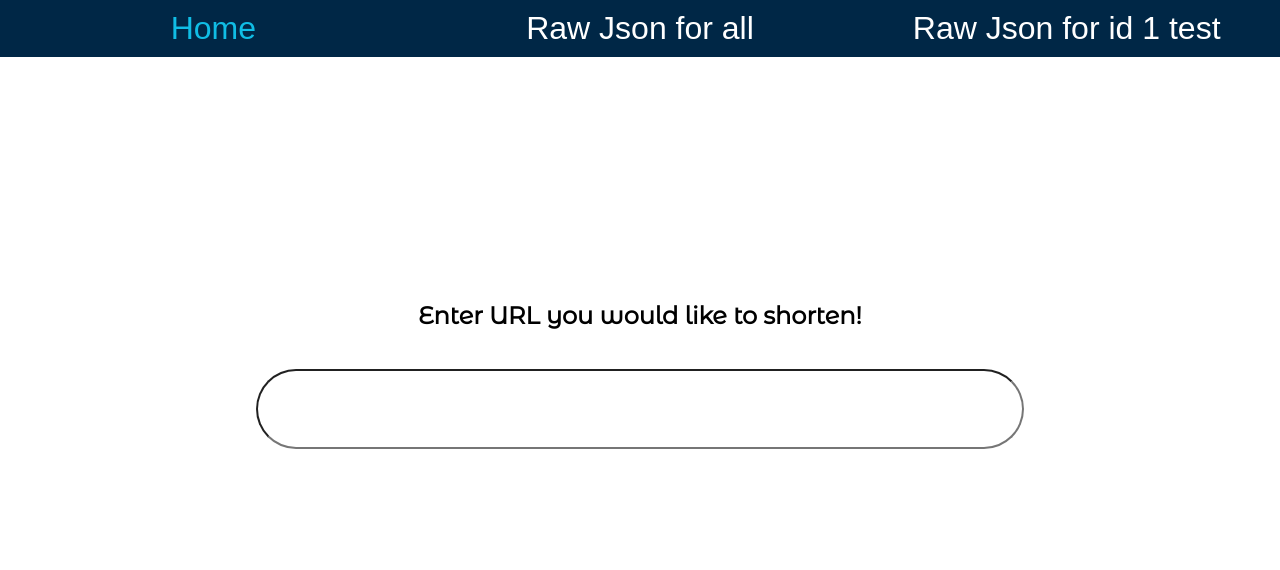
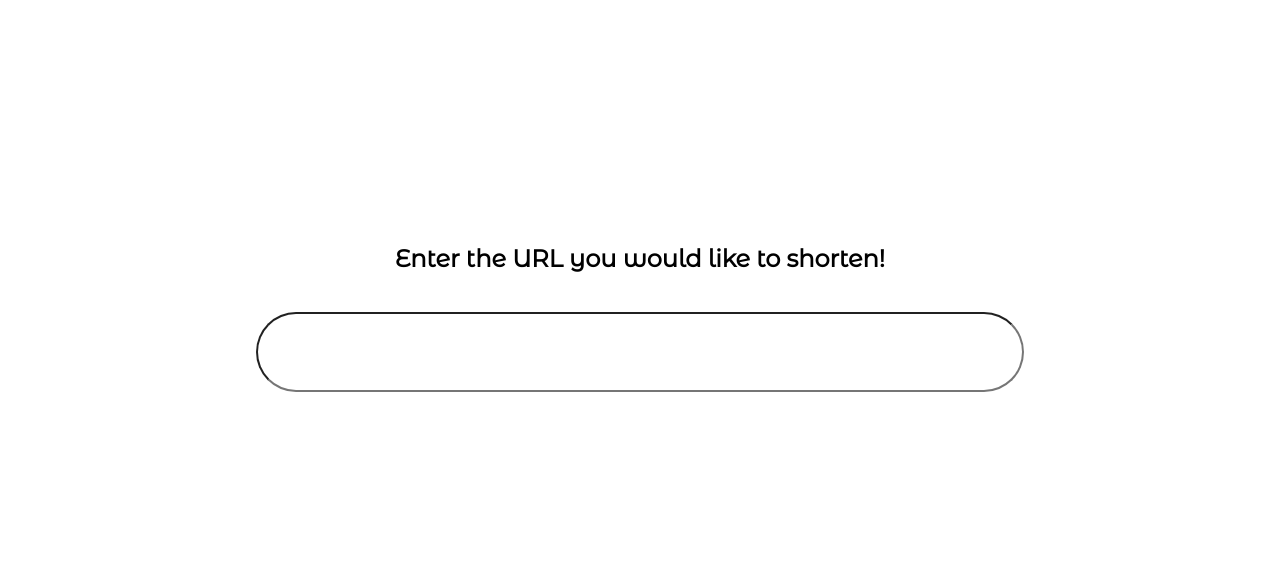
Before and after one commit to millman97/url-shortener, a Flask app: page / in a window 1280 px wide. Shown: the top 570 px of the page. Run offline with Flask 2, Linux system fonts and the light colour scheme; parts of the project's set-up code (start-up, migrations or seed data) failed here and were passed over; some web fonts are replaced.

Commit message:
save as backup

```diff
--- a/templates/home.html
+++ b/templates/home.html
@@ -5,7 +5,7 @@
 <div class="container">
     <form action="{{url_for('all_links')}}" method="POST">
         <label for="link" class="form-label">
-            <h2>Enter URL you would like to shorten!</h2>
+            <h2>Enter the URL you would like to shorten!</h2>
         </label>
         <br>
         <input type="text" class="form-control" id="link" name="link" aria-describedby="link_input">
--- a/templates/layout.html
+++ b/templates/layout.html
@@ -10,11 +10,6 @@
     <title>URL Shortener | {% block title %}{% endblock title %}</title>
 </head>
 <body>
-    <nav>
-        <a href="/">Home</a>
-        <a href="/link">Raw Json for all</a>
-        <a href="/link/1">Raw Json for id 1 test</a>
-    </nav>
     <main>
         {% block content %}
 
```
